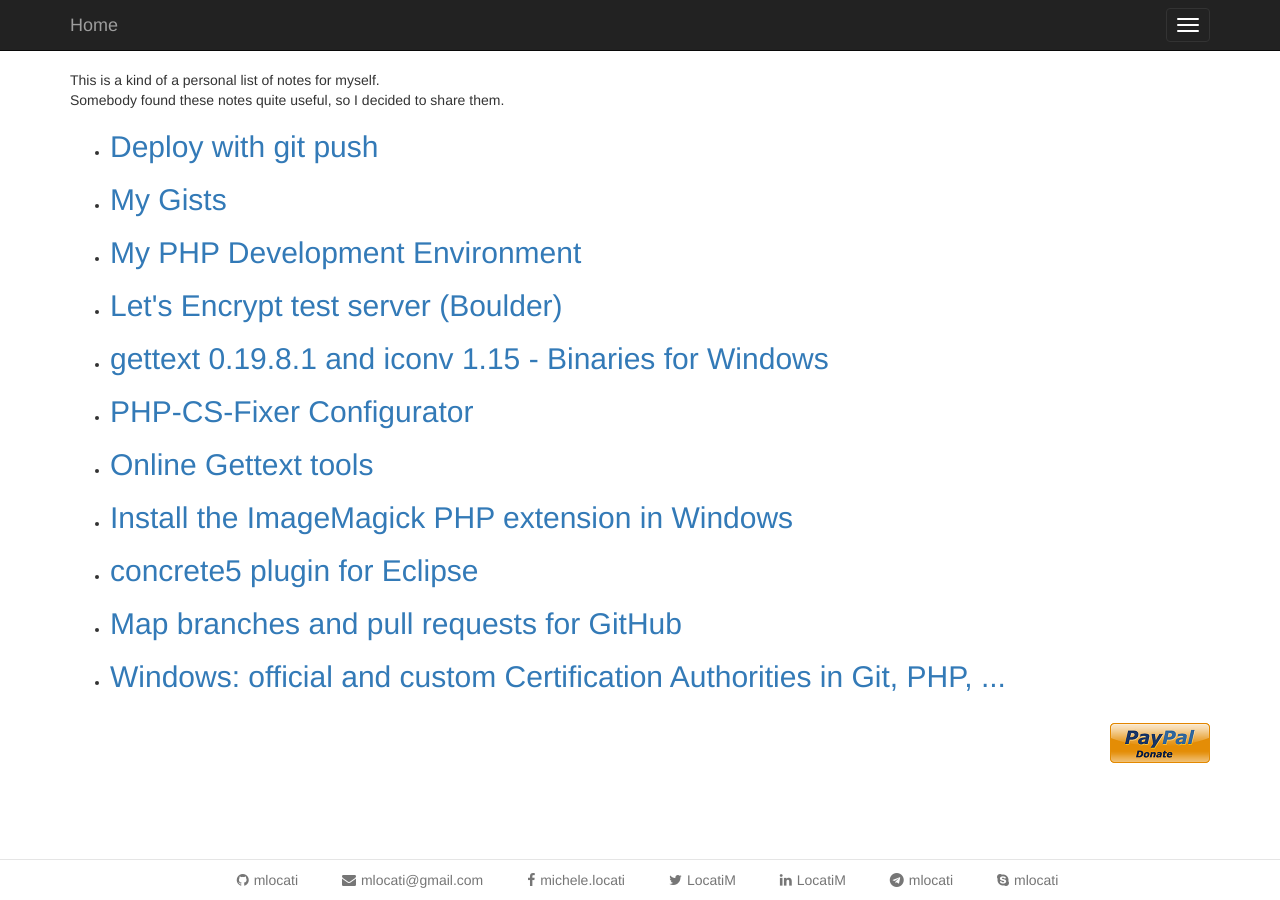
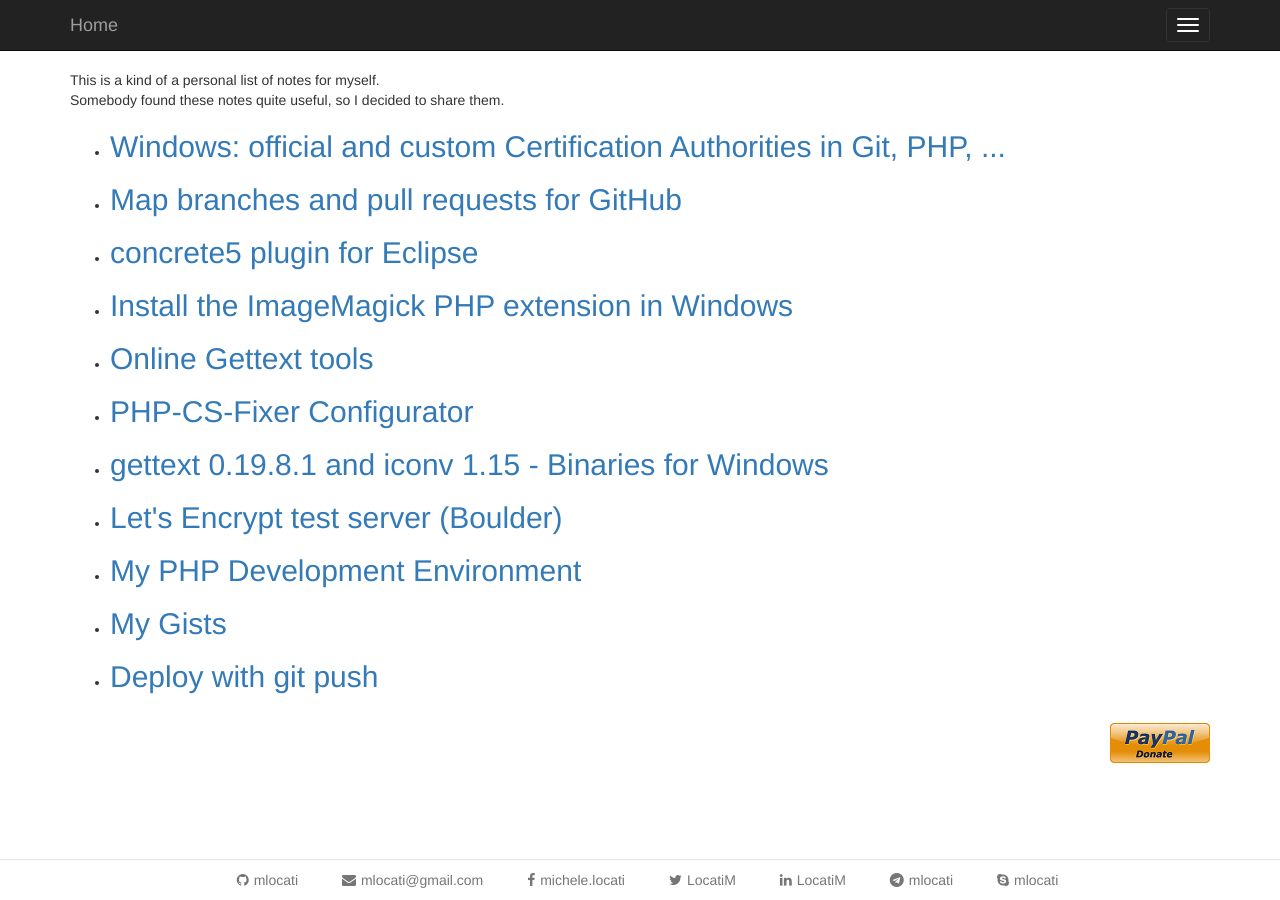
Before and after one commit to mlocati/mlocati.github.io, a Jekyll site: the page built from index.md, in a window 1280 px wide. Built offline with Jekyll 4.4.1, drawn with Linux system fonts in a browser that asks for light colours.

Commit message:
Sort articles in reverse chronological order

```diff
--- a/index.md
+++ b/index.md
@@ -6,7 +6,8 @@
 Somebody found these notes quite useful, so I decided to share them.
 
 <ul class="article-list">
-	{% for article in site.articles %}
+	{% assign sortedArticles = site.articles | sort: 'date' | reverse %}
+	{% for article in sortedArticles %}
 		{% capture u %}
 			{% if article.actual_url %}
 				{{ article.actual_url }}
```
